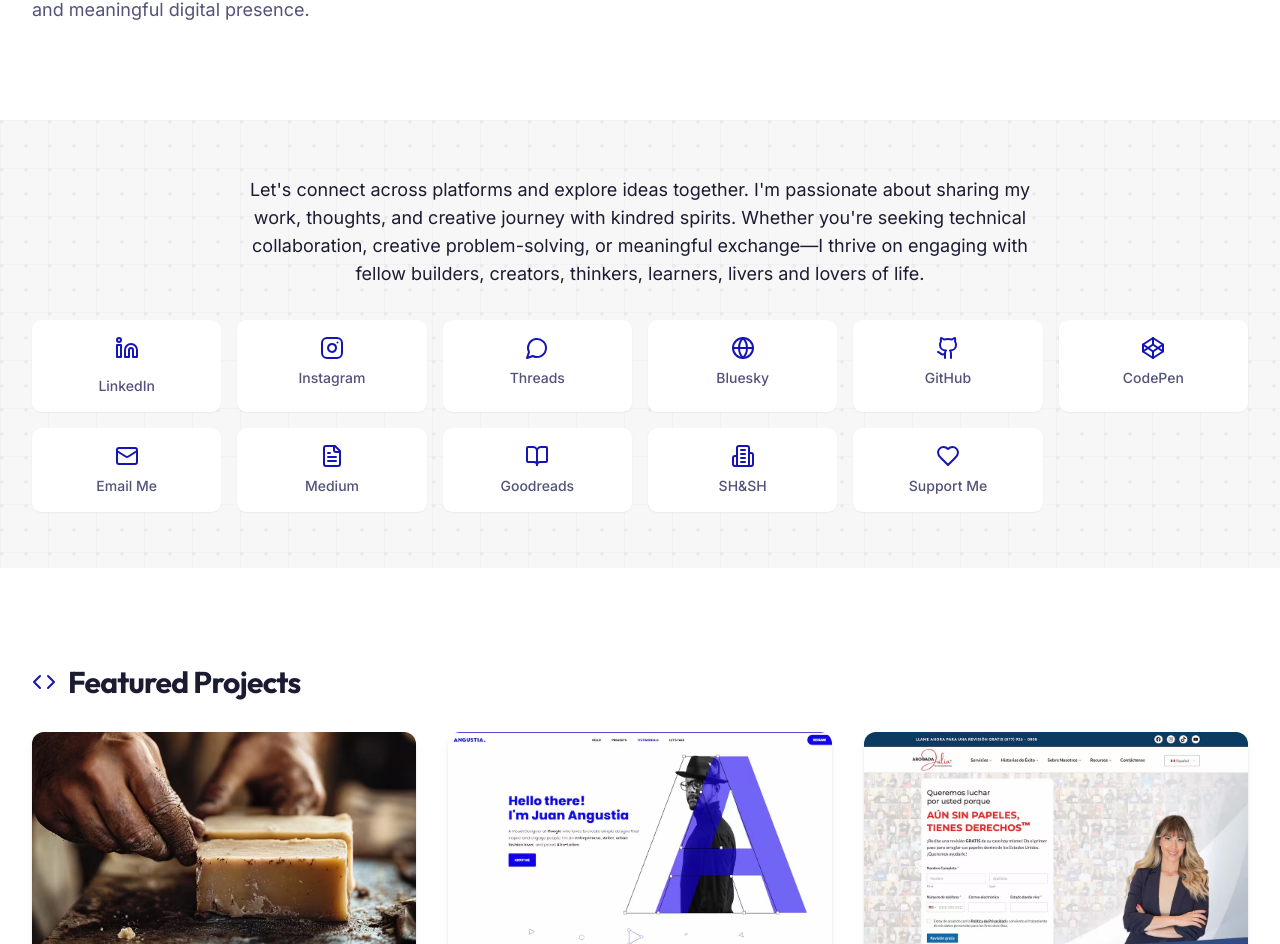
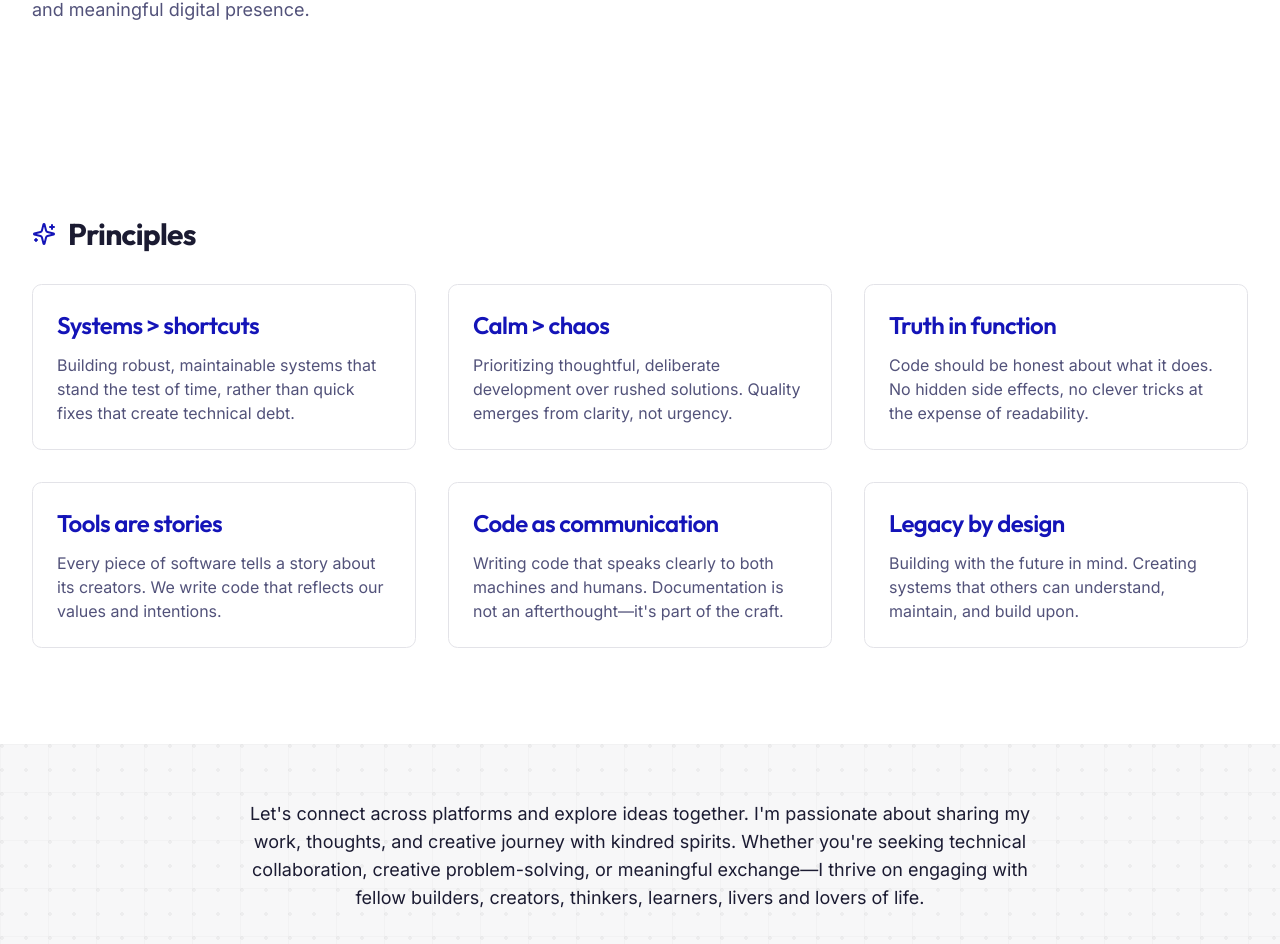
Before and after one commit to antoniwan/antonio-builds-software, a Next.js app: page / in a window 1280 px wide. Shown: the part 840-1784 px from the top of the page. Built offline with nearby package versions, Linux system fonts and the light colour scheme.

Commit message:
Add PrinciplesSection to Home page to highlight core values and enhance site content

```diff
--- a/app/page.tsx
+++ b/app/page.tsx
@@ -4,6 +4,7 @@ import { Header } from '@/components/layout/header';
 import { Footer } from '@/components/layout/footer';
 import { HeroSection } from '@/components/sections/hero-section';
 import { AboutSiteSection } from '@/components/sections/about-site-section';
+import { PrinciplesSection } from '@/components/sections/principles-section';
 import { SocialLinksSection } from '@/components/sections/social-links-section';
 import { ProjectsSection } from '@/components/sections/projects-section';
 import { CreativeWorksSection } from '@/components/sections/creative-works-section';
@@ -20,6 +21,7 @@ export default function Home() {
       <main className="flex-1">
         <HeroSection />
         <AboutSiteSection />
+        <PrinciplesSection />
         <SocialLinksSection />
         <ProjectsSection />
         <CreativeWorksSection />
--- /dev/null
+++ b/components/sections/principles-section.tsx
@@ -0,0 +1,64 @@
+import { Sparkles } from 'lucide-react';
+import { SectionHeader } from '@/components/section-header';
+
+const principles = [
+  {
+    title: 'Systems > shortcuts',
+    description:
+      'Building robust, maintainable systems that stand the test of time, rather than quick fixes that create technical debt.',
+  },
+  {
+    title: 'Calm > chaos',
+    description:
+      'Prioritizing thoughtful, deliberate development over rushed solutions. Quality emerges from clarity, not urgency.',
+  },
+  {
+    title: 'Truth in function',
+    description:
+      'Code should be honest about what it does. No hidden side effects, no clever tricks at the expense of readability.',
+  },
+  {
+    title: 'Tools are stories',
+    description:
+      'Every piece of software tells a story about its creators. We write code that reflects our values and intentions.',
+  },
+  {
+    title: 'Code as communication',
+    description:
+      "Writing code that speaks clearly to both machines and humans. Documentation is not an afterthought—it's part of the craft.",
+  },
+  {
+    title: 'Legacy by design',
+    description:
+      'Building with the future in mind. Creating systems that others can understand, maintain, and build upon.',
+  },
+];
+
+export function PrinciplesSection() {
+  return (
+    <section id="principles" className="py-12 md:py-16 lg:py-24">
+      <div className="container space-y-6 md:space-y-8">
+        <div className="flex items-center fade-in">
+          <SectionHeader
+            icon={<Sparkles className="h-6 w-6 text-[hsl(var(--vegeta-blue))]" />}
+            title="Principles"
+          />
+        </div>
+        <div className="grid gap-6 md:gap-8 md:grid-cols-2 lg:grid-cols-3">
+          {principles.map((principle, index) => (
+            <article
+              key={index}
+              className="fade-in p-6 rounded-lg border border-border bg-card hover:bg-card/80 transition-colors"
+              style={{ animationDelay: `${index * 0.1}s` }}
+            >
+              <h3 className="text-heading-3 mb-3 text-[hsl(var(--vegeta-blue))]">
+                {principle.title}
+              </h3>
+              <p className="text-muted-foreground">{principle.description}</p>
+            </article>
+          ))}
+        </div>
+      </div>
+    </section>
+  );
+}
```
